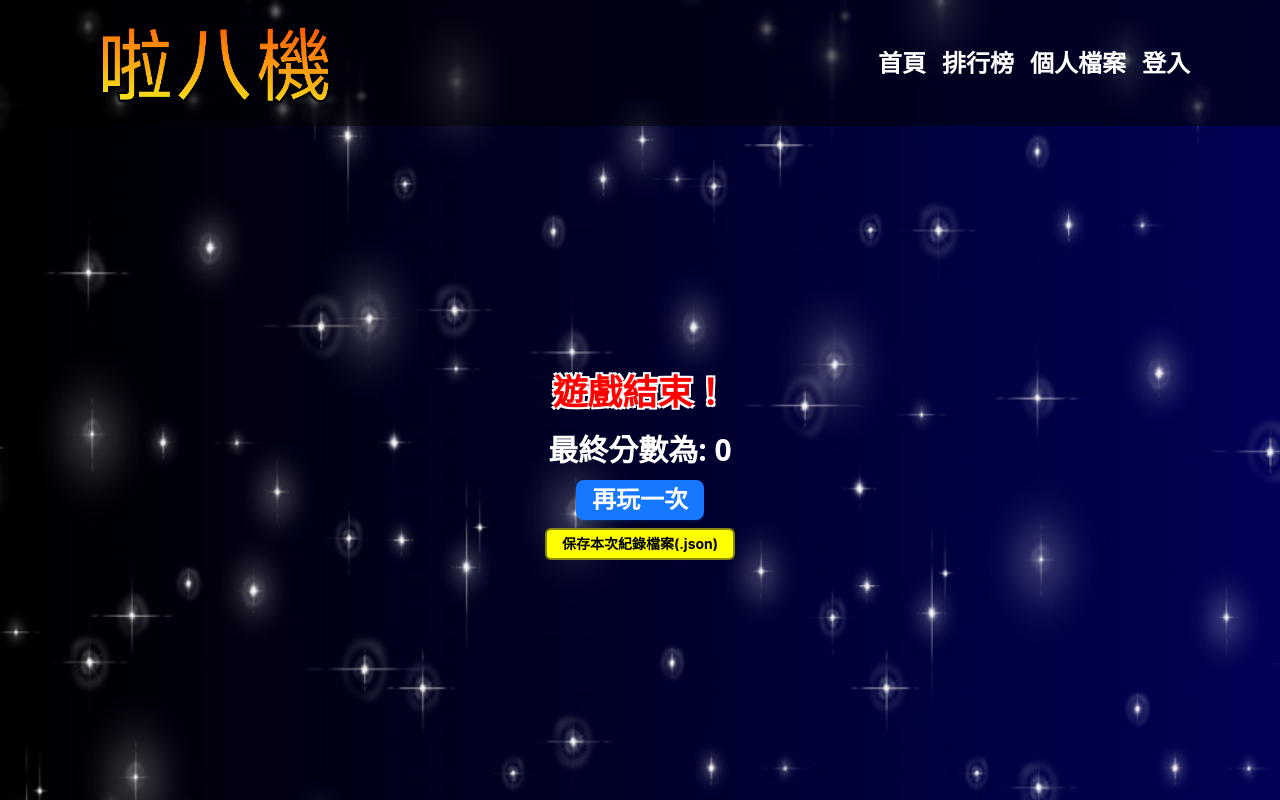
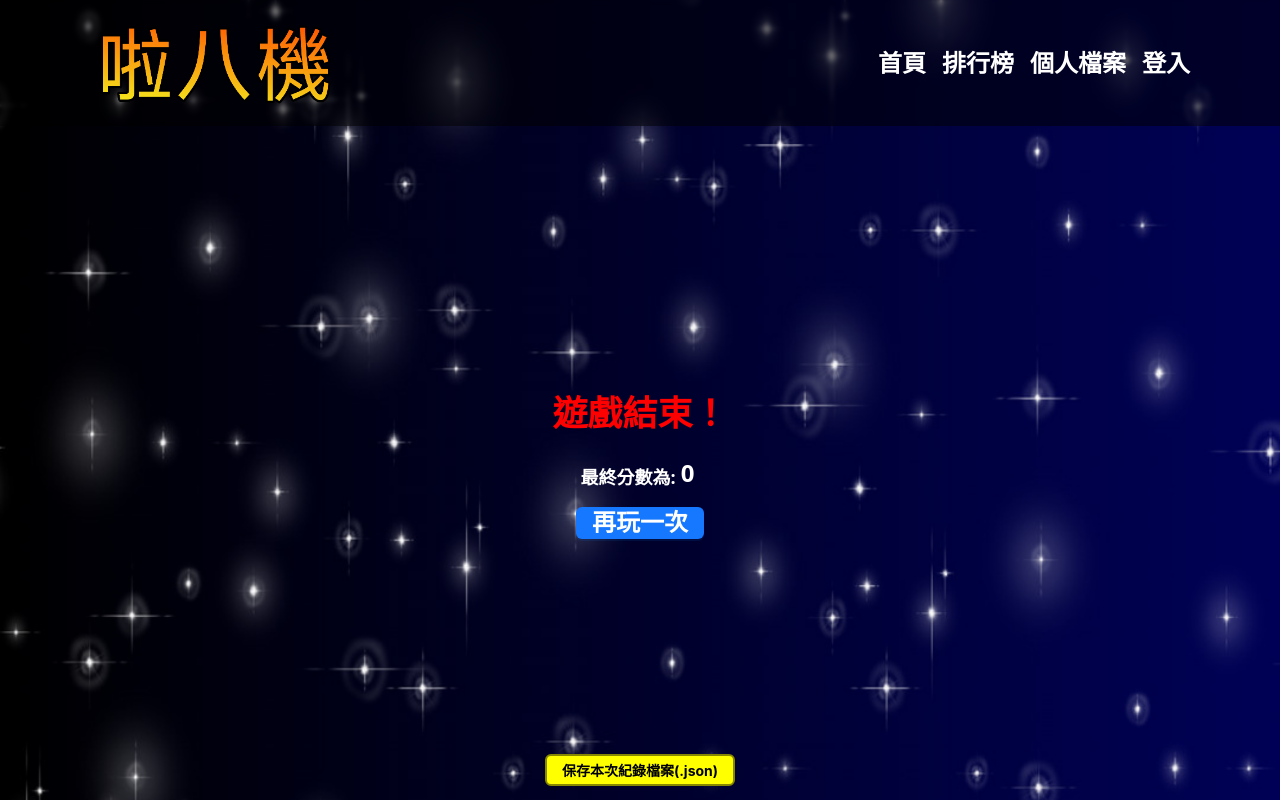
Before and after one commit to fanyuuu2006/LaBaG-NextJS, a Next.js app in the folder frontend/: page /GameOver in a window 1280 px wide. Built offline with nearby package versions, Linux system fonts and the light colour scheme.

Commit message:
feat: 新紀錄提示

```diff
--- a/frontend/src/components/GameOver/DownloadJsonButton.tsx
+++ b/frontend/src/components/GameOver/DownloadJsonButton.tsx
@@ -21,10 +21,11 @@ export const DownloadJsonButton = () => {
   };
 
   return (
-    <>
     <Button
       onClick={JsonFile}
       style={{
+        position: "fixed",
+        bottom: "1em",
         color: "#000000",
         border: "#878700 solid 2px",
         backgroundColor: "#FFFF00 ",
@@ -32,6 +33,5 @@ export const DownloadJsonButton = () => {
     >
       保存本次紀錄檔案(.json)
     </Button>
-    </>
   );
 };
--- a/frontend/src/components/GameOver/GameOverSection.tsx
+++ b/frontend/src/components/GameOver/GameOverSection.tsx
@@ -3,29 +3,38 @@ import { Game } from "@/lib/PlayLaBaG";
 import { Button, Space } from "antd";
 import { useRouter } from "next/navigation";
 import { DownloadJsonButton } from "./DownloadJsonButton";
+import { useUser } from "@/context/UserContext";
 
 export const GameOverSection = () => {
+  const { User } = useUser();
   const router = useRouter();
   const { setNowMode } = useNowMode();
   return (
     <section>
-      <Space direction="vertical" align="center">
+      <Space direction="vertical" align="center" size="middle">
         <div
           className="Title"
           style={{
             color: "red",
-            textShadow:
-              "-2px -2px 0 white, 2px -2px 0 white, -2px 2px 0 white, 2px 2px 0 white",
           }}
         >
-          <b>遊戲結束！</b>
+          遊戲結束！
         </div>
         <div
-          className="Label"
-          style={{ color: "white" }}
-        >{`最終分數為: ${Game.Score}`}</div>
+          className="Note"
+          style={{
+            color: "white",
+            display: "flex",
+            alignItems: "end",
+            gap: "5px",
+          }}
+        >
+          最終分數為: <span className="Content">{Game.Score}</span>
+          <span className="Hint" style={{ color: "#FF3333" }}>
+            {User && Game.Score > User.historyScore() && "新紀錄"}
+          </span>
+        </div>
         <Button
-          size="large"
           className="Content"
           type="primary"
           onClick={() => {
@@ -36,8 +45,8 @@ export const GameOverSection = () => {
         >
           再玩一次
         </Button>
-        <DownloadJsonButton/>
       </Space>
+      <DownloadJsonButton />
     </section>
   );
 };
--- a/frontend/src/context/UserContext.tsx
+++ b/frontend/src/context/UserContext.tsx
@@ -34,7 +34,10 @@ export const UserProvider = ({ children }: { children: ReactNode }) => {
   useEffect(() => {
     if (typeof window === "undefined") return; // 避免伺服器端執行
     const authToken = localStorage.getItem("authToken");
-    if (authToken) {
+    if (!authToken) {
+      setLoading(false);
+      return;
+    }
     fetch(`${process.env.NEXT_PUBLIC_BACKEND_URL}/auth/profile`, {
       method: "GET",
       headers: {
@@ -54,9 +57,6 @@ export const UserProvider = ({ children }: { children: ReactNode }) => {
       .finally(() => {
         setLoading(false); // 無論成功還是錯誤，都應該結束 loading 狀態
       });
-    } else {
-      setLoading(false);
-    }
   }, []);
 
   return (
```
Lines whose indentation alone changed are shown as unchanged.
